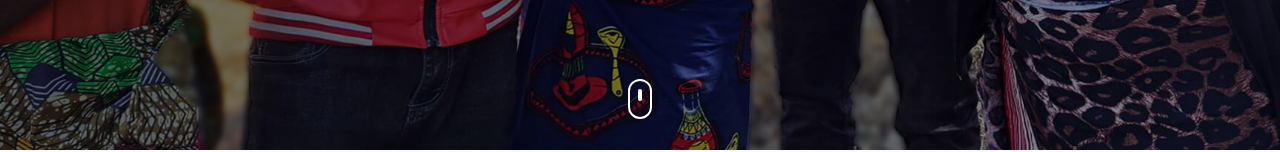
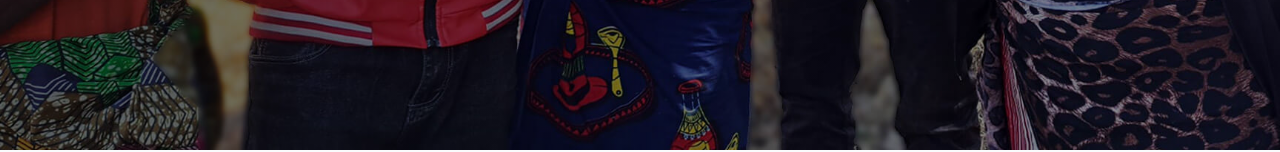
Before and after one commit to Mhando-Z/HervegWeb, a Next.js app: page / in a window 1280 px wide. Shown: the part 650-802 px from the top of the page. Built offline with nearby package versions, Linux system fonts and the light colour scheme; a web font is replaced by a local one.

Commit message:
Phase One

```diff
--- a/src/components/HomePage.jsx
+++ b/src/components/HomePage.jsx
@@ -182,7 +182,7 @@ const HomePage = () => {
           initial={{ opacity: 0 }}
           animate={{ opacity: 1 }}
           transition={{ delay: 1.2, duration: 0.6 }}
-          className="absolute bottom-10 left-1/2 transform -translate-x-1/2 z-20"
+          className="absolute bottom-10 hidden left-1/2 transform -translate-x-1/2 z-20"
         >
           <motion.div
             animate={{ y: [0, 10, 0] }}
```
